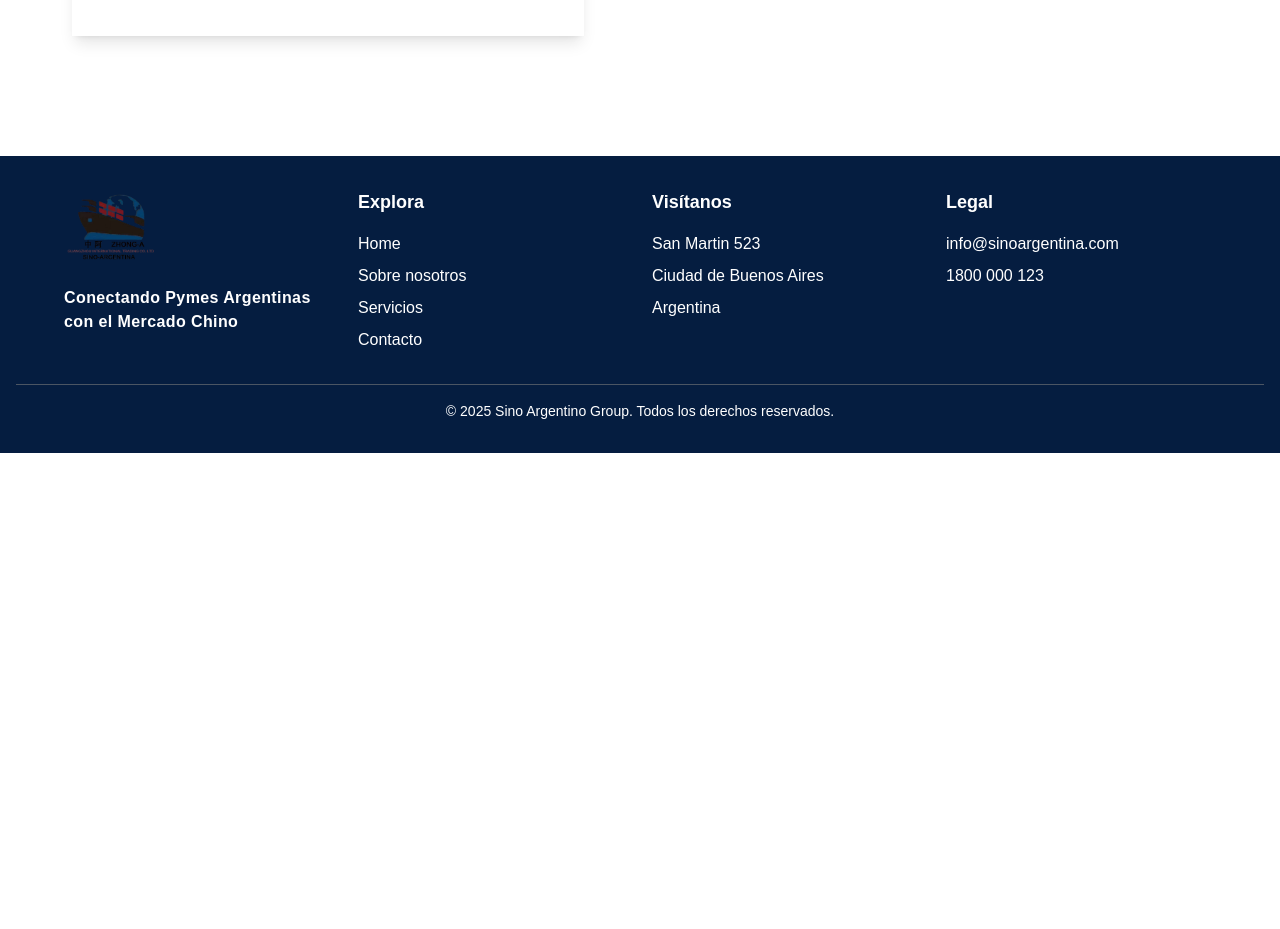
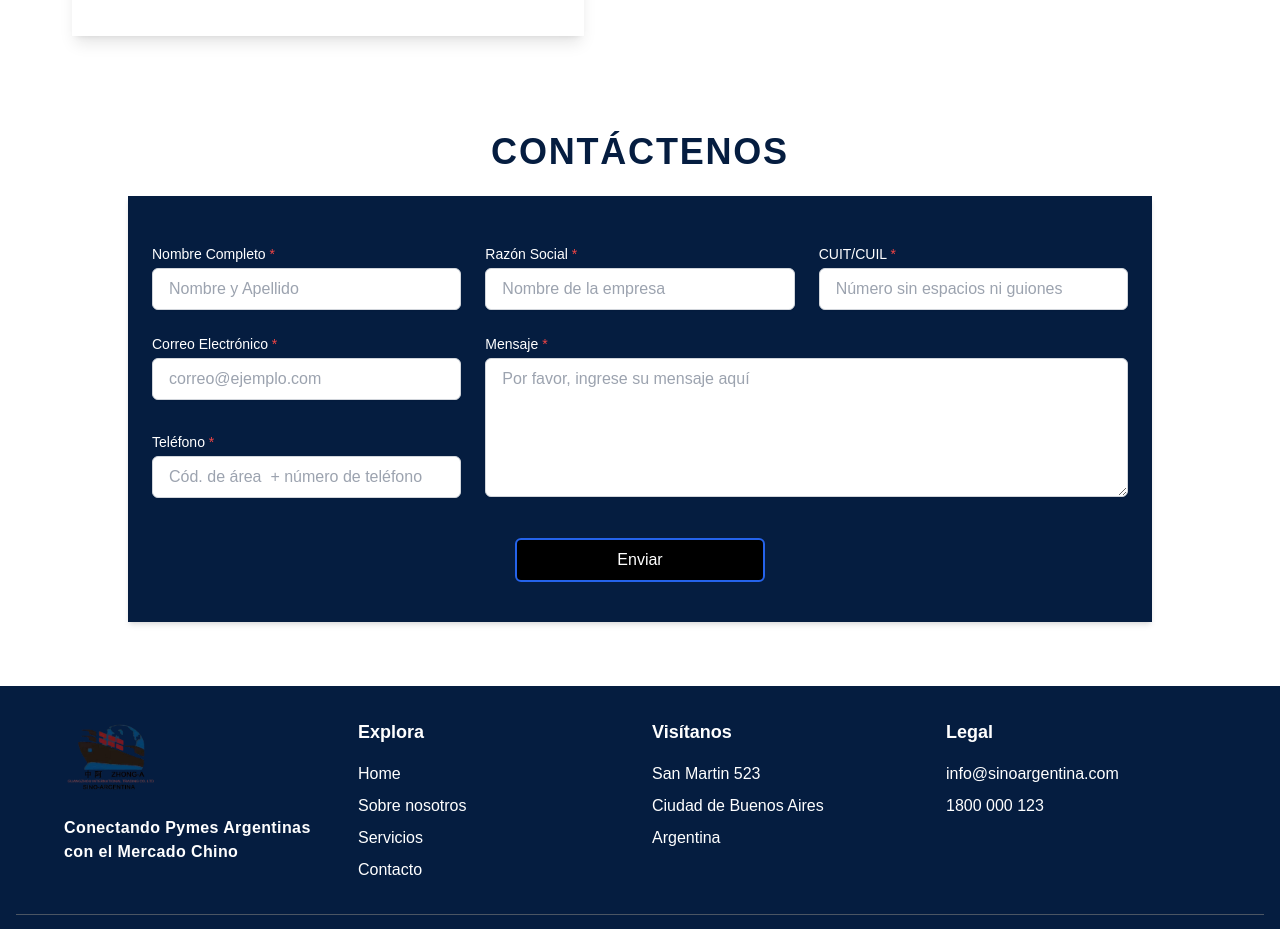
Before and after one commit to SinoArgentinaDev/proyecto_Sino, a React (Vite) app: page /servicios in a window 1280 px wide. Shown: the part 1100-2029 px from the top of the page. Before the commit the page ends 1553 px from the top, so only its background shows below. Built offline with nearby package versions, Linux system fonts and the light colour scheme; grey boxes are pictures that could not be loaded.

Commit message:
[add] se agrega contacto en la pagina de servicios

```diff
--- a/src/pages/Servicios.jsx
+++ b/src/pages/Servicios.jsx
@@ -4,6 +4,7 @@ import { Title } from '../components/shared/Title/Title'
 import {Footer} from '../components/shared/Footer/Footer'
 import { Titulo } from '../components/Titulo/Titulo'
 import { AboutUsTwo } from '../components/AboutUsTwo/AboutUsTwo'
+import {Contacto} from '../components/Contacto/Contacto'
 import servicios from '../assets/videos/SobreNosotros.mp4'
 
 export const Servicios = () => {
@@ -13,6 +14,7 @@ export const Servicios = () => {
             <Title title='SERVICIOS' text='Home / Servicios' />
             <Titulo title="Sino Argentina Group: Asistencia Integral en Comercio" title2="Exterior: Simplificamos el Camino al Éxito" />
             <AboutUsTwo videoSrc={servicios} title="Confianza y Éxito en tus operaciones con el Mercado Chino sin barreras ni riesgos" paragraph1="Conocemos la complejidad de encontrar el proveedor adecuado en China para poder importar sin caer en fraudes o estafas; así como la incertidumbre de saber si el comprador de tus productos en China es serio y cumplirá con las condiciones de compra para tus exportaciones hacia China." paragraph2="Estas dificultades que se presentan tanto en la importación desde China como en la venta de productos argentinos hacia allí, requieren de nuestra gestión para llevar a cabo con éxito las negociaciones y gestiones de compra/venta. " paragraph3="Estas dificultades que se presentan tanto en la importación desde China como en la venta de productos argentinos hacia allí, requieren de nuestra gestión para llevar a cabo con éxito las negociaciones y gestiones de compra/venta. "/>
+            <Contacto />
             <Footer />
         </>
     )
```
